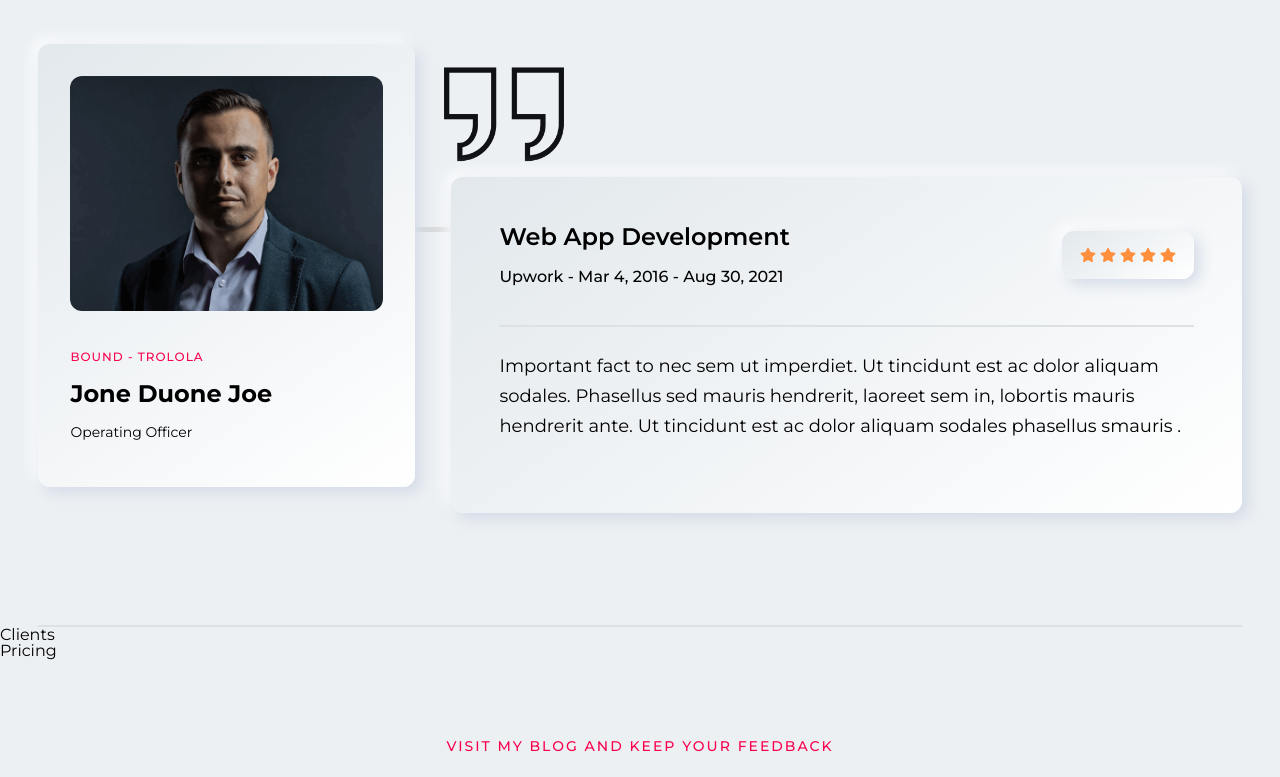
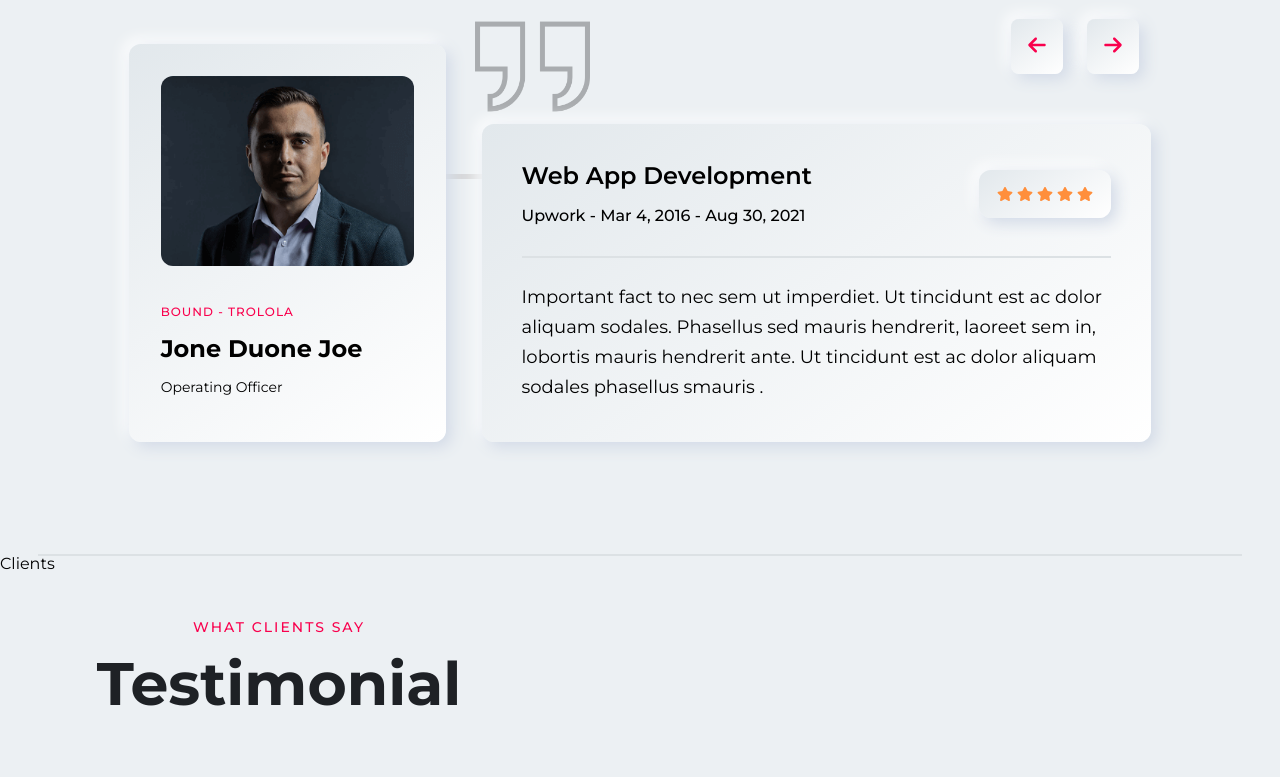
Before and after one commit to Shiv1516/Portfolio, a React (Create React App) app: page / in a window 1280 px wide. Shown: the part 2520-3297 px from the top of the page. Built offline with nearby package versions, Linux system fonts and the light colour scheme.

Commit message:
file will be update

```diff
--- a/src/App.css
+++ b/src/App.css
@@ -920,14 +920,11 @@ table {
 .w50 {
   width: 50%;
 }
-.w100vw {
-  width: 100vw;
-}
 .w100 {
   width: 100%;
 }
-.w70 {
-  width: 70%;
+.w85 {
+  width: 85%;
 }
 .w8 {
   width: 8px;
@@ -1084,23 +1081,25 @@ table {
   left: -44px;
   top: 50px;
 }
-/* .testimonial-des:after {
-  width: 130px;
-  height: 130px;
+.testimonial-des:after {
+  width: 125px;
+  height: 125px;
   left: 0;
-  top: -130px;
+  top: -125px;
   background: transparent;
   background-image: url(../public/images/quote.png);
   background-size: cover;
   z-index: -1;
-  opacity: 0.5;
+  opacity: 0.3;
   background-repeat: no-repeat;
   background-position: center center;
-} */
-.quote-icon {
-  width: 130px;
-  height: 130px;
-  background: transparent;
+}
+.arrows {
+  top: -33%;
+}
+.left-icon:hover,
+.right-icon:hover {
+  background: #f9004d;
 }
 /* footer-section css */
 .footer-icon {
--- a/src/components/Pricing.js
+++ b/src/components/Pricing.js
@@ -1,8 +1,47 @@
-import React from 'react'
+import React from "react";
 
-function Pricing(){
-  return(
-    <div>Pricing</div>
-  )
+function Pricing() {
+  return (
+    <div className="pricing-section wrapper ptb48 brd-b1 df fww">
+      <div className="pricing-card-container ps t0 flx40 tac">
+        <h4 className="section-subheading fs14 mb20 fc3 fw5 ls2 ttu">
+          What Clients Say
+        </h4>
+        <h2 className="section-heading fw7 fs60 mb32 fc2">Testimonial</h2>
+      </div>
+      {/* <div className="flx1">
+        <p>hi</p>
+        <p>hi</p>
+        <p>hi</p>
+        <p>hi</p>
+        <p>hi</p>
+        <p>hi</p>
+        <p>hi</p>
+        <p>hi</p>
+        <p>hi</p>
+        <p>hi</p>
+        <p>hi</p>
+        <p>hi</p>
+        <p>hi</p>
+        <p>hi</p>
+        <p>hi</p>
+        <p>hi</p>
+        <p>hi</p>
+        <p>hi</p>
+        <p>hi</p>
+        <p>hi</p>
+        <p>hi</p>
+        <p>hi</p>
+        <p>hi</p>
+        <p>hi</p>
+        <p>hi</p>
+        <p>hi</p>
+        <p>hi</p>
+        <p>hi</p>
+        <p>hi</p>
+        <p>hi</p>
+      </div> */}
+    </div>
+  );
 }
-export default Pricing
+export default Pricing;
--- a/src/components/Testimonial.js
+++ b/src/components/Testimonial.js
@@ -1,5 +1,8 @@
 import React from "react";
 import { FaStar } from "react-icons/fa";
+import { Link } from "react-router-dom";
+import { ImArrowLeft2 } from "react-icons/im";
+import { ImArrowRight2 } from "react-icons/im";
 
 function Testimonial() {
   return (
@@ -8,7 +11,7 @@ function Testimonial() {
         What Clients Say
       </h4>
       <h2 className="section-heading fw7 fs60 mb32 fc2">Testimonial</h2>
-      <div className="testimonial-card-box ptb32 df fww">
+      <div className="testimonial-card-box ptb32 df aie fww w85 mlra pr">
         <div className="testimonial-person-detail flx33 zi3">
           <div className="person-details mr24 br12 p32 bg-bs-01 tal ">
             <div className="person-card-img mb40 ofh df br12">
@@ -27,10 +30,23 @@ function Testimonial() {
             <h3 className="person-card-dep fs14 mb16">Operating Officer</h3>
           </div>
         </div>
-        <div className="testimonial-des flx1 tal zi2">
-          <img src="/images/quote.png" alt="quote" className="quote-icon" />
-          <div className="testimonial-des-card ml12 bef pr bg-bs-01 br12 ptb48 plr48">
-            <div className="test-des-contend df jcsb fww aic brd-b1 pb40">
+        <div className="testimonial-des flx1 tal zi2 pr aft">
+          <div className="arrows df pa r0">
+            <Link
+              to="/"
+              className="left-icon p16 br8 fc3 fc-h2 transit2 bg-bs-01 mlr12"
+            >
+              <ImArrowLeft2 className="left-arrow fs20" />
+            </Link>
+            <Link
+              to="/"
+              className="right-icon p16 br8 fc3 fc-h2 transit2 bg-bs-01 mlr12"
+            >
+              <ImArrowRight2 className="right-arrow fs20" />
+            </Link>
+          </div>
+          <div className="testimonial-des-card ml12 bef pr bg-bs-01 br12 ptb40 plr40">
+            <div className="test-des-contend df jcsb fww aic brd-b1 pb32">
               <div className="test-des-card">
                 <h3 className="test-des-heading fs24 fw6 mb20">
                   Web App Development
@@ -47,7 +63,7 @@ function Testimonial() {
                 <FaStar className="mlr2 fc5" />
               </div>
             </div>
-            <p className="test-description mtb24 lh30 fw4 fs18">
+            <p className="test-description pt24 lh30 fw4 fs18">
               Important fact to nec sem ut imperdiet. Ut tincidunt est ac dolor
               aliquam sodales. Phasellus sed mauris hendrerit, laoreet sem in,
               lobortis mauris hendrerit ante. Ut tincidunt est ac dolor aliquam
```
